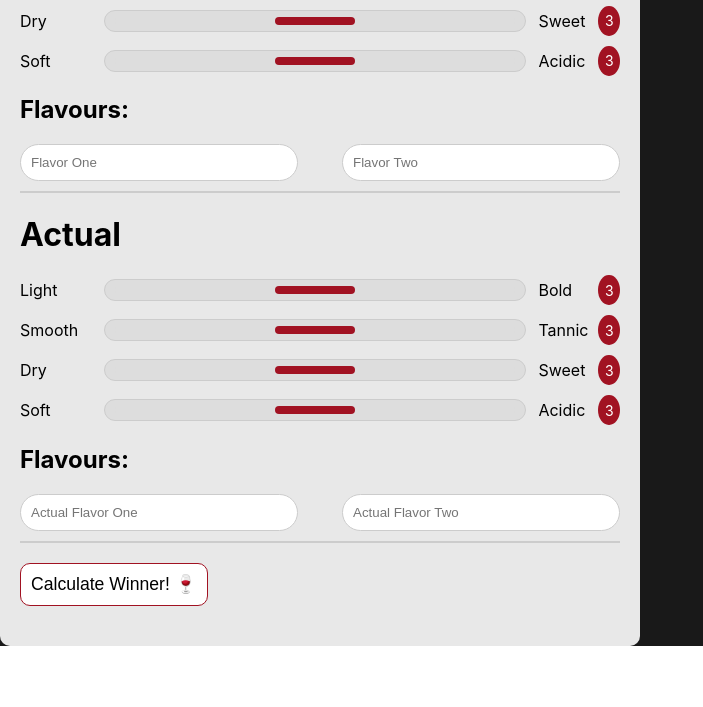
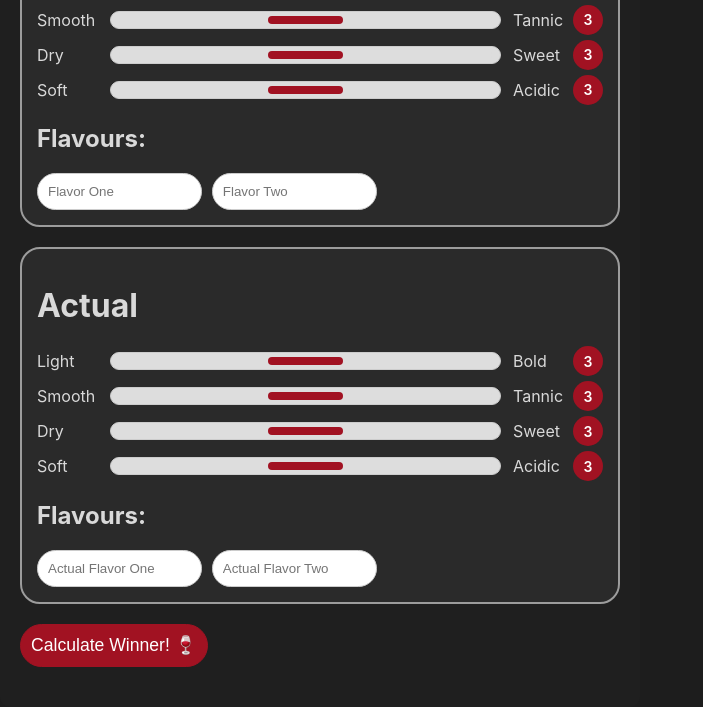
Before and after one commit to marzpro/WineApp, a plain HTML site: page index.html in a window 1280 px wide. Shown: the part 526-1233 px from the top of the page, without its empty margins (0-703 px from the left). Before the commit the page ends 1172 px from the top, so only its background shows below. Drawn offline with Linux system fonts and the light colour scheme.

Commit message:
Update styles.css

```diff
--- a/styles.css
+++ b/styles.css
@@ -3,26 +3,42 @@ body {
     font-family: 'SF Pro Display', Arial, sans-serif; /* Use SF Pro Display */
     margin: 0;
     padding: 0;
-    background: linear-gradient(rgba(0, 0, 0, 0.9), rgba(0, 0, 0, 0.9)); /* Darker gradient */
+    background-color: #1D1D1D; /* Set to dark grey */
+    color: #D9D9D9; /* Changed font color to #D9D9D9 */
 }
 
 .container {
+    position: relative; /* Enable positioning for the pseudo-element */
     max-width: 600px;
-    background-color: rgba(255, 255, 255, 0.9); /* Slightly more opaque for readability */
+    background: linear-gradient(-33deg, rgba(255, 255, 255, 0.4), rgba(255, 255, 255, 0.1)); /* Gradient fill */
     padding: 20px; /* Optional: Add padding */
-    border-radius: 10px; /* Optional: Add rounded corners */
+    border-radius: 20px; /* Optional: Add rounded corners */
+    backdrop-filter: blur(80px); /* Added background blur effect */
+}
+
+.container::before {
+    content: ''; /* Required for pseudo-element */
+    position: absolute; /* Position it absolutely */
+    top: 0; /* Align to the top */
+    left: 0; /* Align to the left */
+    right: 0; /* Stretch to the right */
+    bottom: 0; /* Stretch to the bottom */
+    background-color: #1F1F1F; /* Background shape color */
+    border-radius: 10px; /* Match the container's border radius */
+    z-index: -1; /* Place it behind the container */
 }
 
 .slider-group {
     display: flex; /* Use flexbox for alignment */
     align-items: center; /* Center align items vertically */
     justify-content: space-between; /* Space between items */
-    margin-bottom: 10px; /* Space between slider groups */
+    margin-bottom: 5px; /* Space between slider groups */
+    overflow: visible; /* Ensure overflow is visible */
 }
 
 .slider-group label {
     width: 100px; /* Set a fixed width for labels */
-    margin-right: 10px; /* Space between label and slider */
+    margin-right: 0px; /* Space between label and slider */
 }
 
 .slider {
@@ -34,6 +50,7 @@ body {
     height: 8px; /* Track height */
     background: #ddd; /* Track color */
     border-radius: 10px; /* Rounded track */
+    font-weight: 600; /* Set font weight to semi-bold */
 }
 
 .slider-label {
@@ -91,17 +108,19 @@ body {
 
 /* Styles for the circular value display */
 .value-circle {
-    display: flex; /* Use flexbox for centering */
-    justify-content: center; /* Center horizontally */
-    align-items: center; /* Center vertically */
-    width: 30px; /* Circle diameter */
-    height: 30px; /* Circle diameter */
-    border-radius: 50%; /* Make it circular */
-    background-color: #A11222; /* Circle color */
-    color: white; /* Text color */
-    margin-left: 10px; /* Space between label and circle */
-    font-size: 14px; /* Font size for the number */
-    box-sizing: border-box; /* Ensure padding/border doesn't affect size */
+    width: 30px; /* Set width to 30 */
+    height: 30px; /* Set height to 30 */
+    border-radius: 50%; /* Make it a perfect circle */
+    background-color: #A11222; /* Original color */
+    box-sizing: content-box; /* Changed to content-box for perfect circle */
+    margin-left: 10px; /* Space between the slider label and the circle */
+    display: flex; /* Use flexbox for centering text */
+    justify-content: center; /* Center text horizontally */
+    align-items: center; /* Center text vertically */
+    color: white; /* Text color for visibility */
+    font-weight: 600; /* Semi-bold for numbers */
+    flex-shrink: 0; /* Prevent the circle from shrinking */
+    font-size: 14px; /* Adjust font size if necessary */
 }
 
 input[type="text"],
@@ -109,7 +128,7 @@ input[type="range"],
 textarea {
     border-radius: 15px; /* Adjust this value for more or less rounding */
     border: 1px solid #ccc; /* Optional: Add a border */
-    padding: 10px; /* Optional: Add padding for better appearance */
+    padding: 8px; /* Optional: Add padding for better appearance */
     width: calc(100% - 22px); /* Adjust width to account for padding and border */
     box-sizing: border-box; /* Ensure padding and border are included in the width */
 }
@@ -128,10 +147,15 @@ input[type="text"]:last-child {
 }
 
 .flavour-inputs {
-    border-bottom: 2px solid #ccc; /* Add a bottom border */
     margin-top: 10px; /* Space above the border */
-    margin-bottom: 20px; /* Space below the border */
-    padding-bottom: 10px; /* Space below the inputs */
+    margin-bottom: 0px; /* Space below the border */
+    padding-bottom: 00px; /* Space below the inputs */
+    width: 60%; /* Keep the section line full width */
+}
+
+.flavour-inputs input {
+    width: 60%; /* Shortened width of input boxes by 40% */
+    margin-bottom: 0px; /* Space between input fields */
 }
 
 /* styles.css */
@@ -139,7 +163,21 @@ input[type="text"]:last-child {
 .calculate-button {
     font-size: 1.1em; /* Decrease font size for a smaller button */
     padding: 10px; /* Adjust padding for a smaller appearance */
-    border-radius: 10px; /* Round the corners */
+    border-radius: 80px; /* Round the corners */
     border: 1px solid #A11222; /* Set border color to match slider buttons */
-    background-color: white; /* Optional: Set background color */
+    background-color: #A11222; /* Optional: Set background color */
+    color: white; /* Change font color to white */
 }
+
+.flavour-heading {
+    margin-bottom: 5px; /* Reduced distance to 5 pixels */
+}
+
+/* Add styles for section boxes */
+.section-box {
+    border: 2px solid #9C9C9C; /* Updated border color */
+    border-radius: 20px; /* Rounded corners */
+    padding: 15px; /* Add some padding inside the box */
+    margin-bottom: 20px; /* Space between section boxes */
+    background-color: #2A2A2A; /* Optional: Set a background color for contrast */
+}
```
